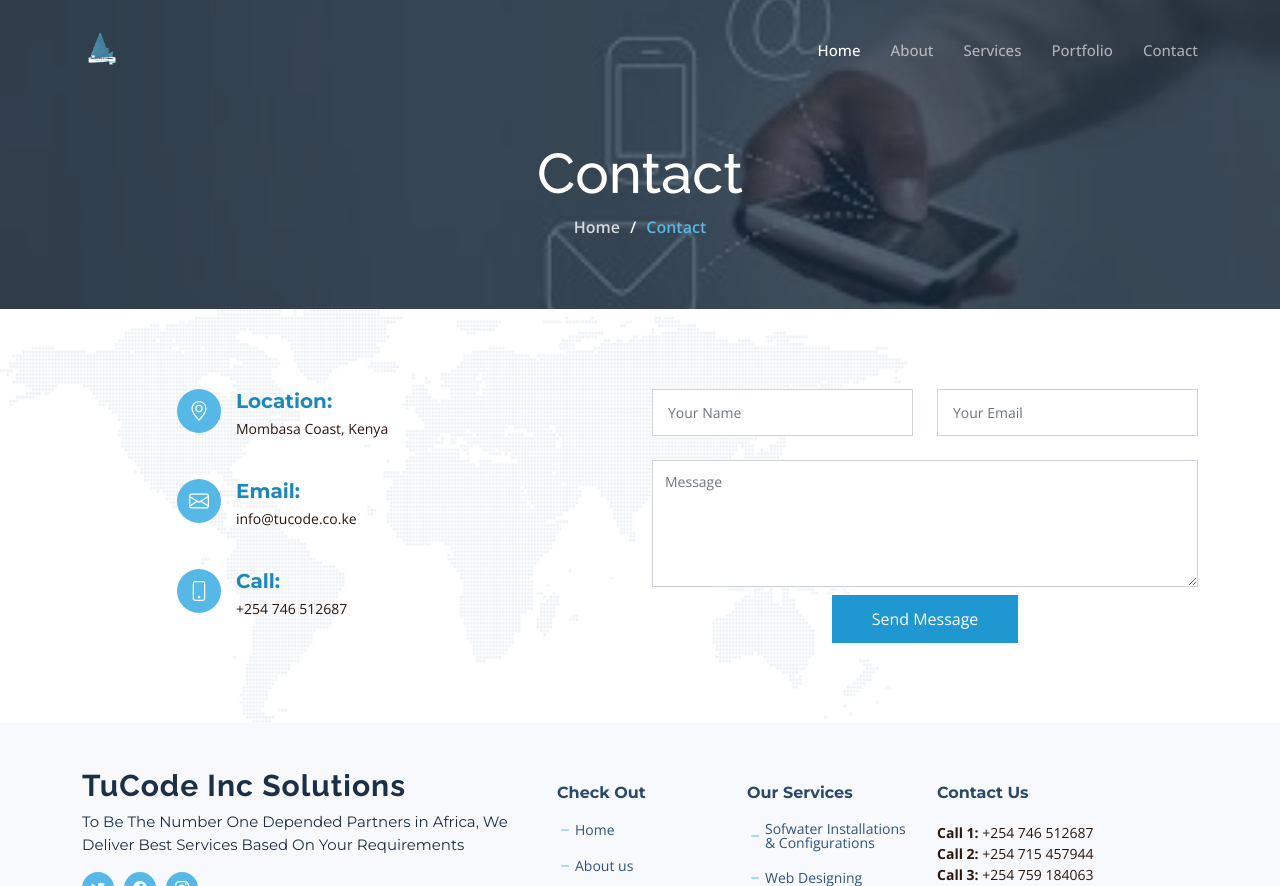
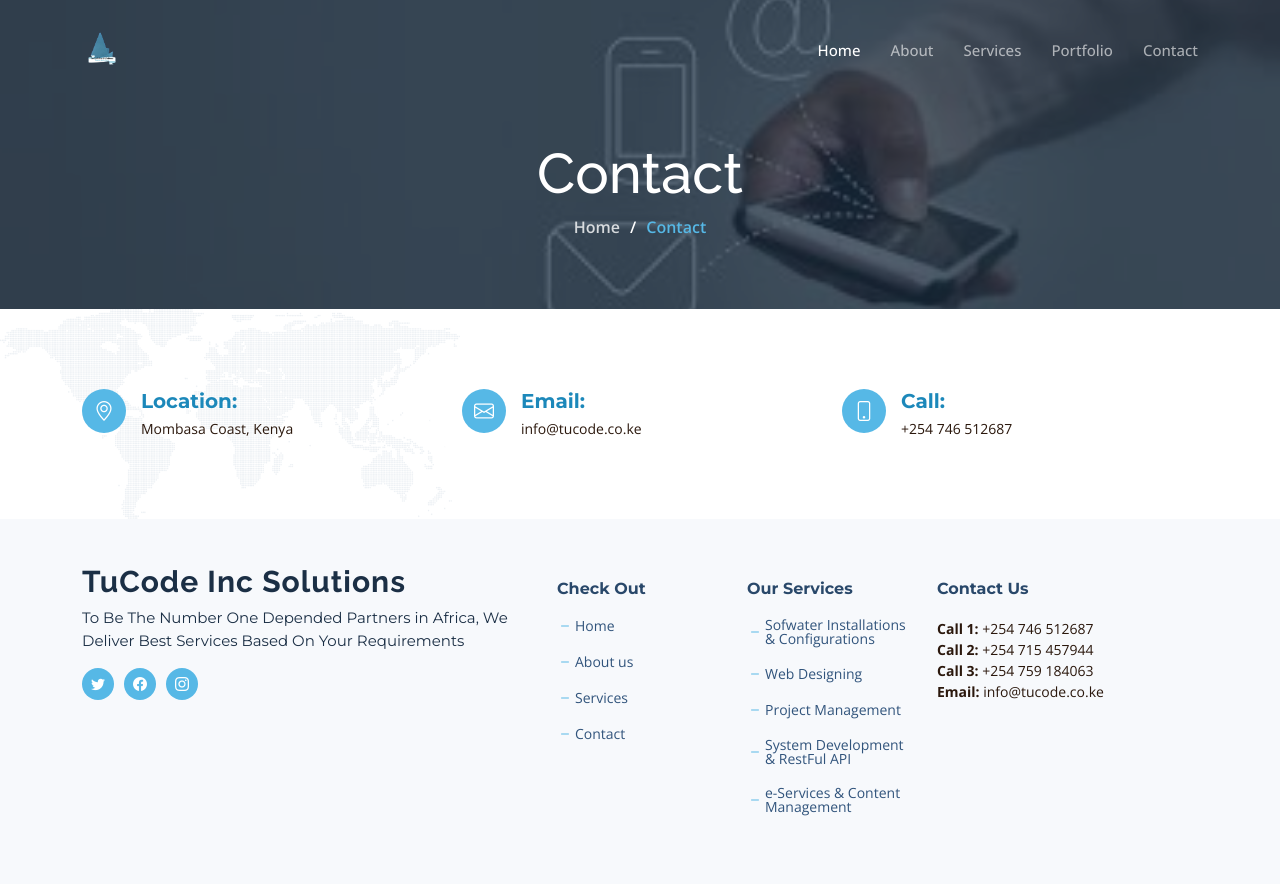
Before and after one commit to JMchfundi/tucode.co.ke, a PHP site: page /contact.php in a window 1280 px wide. Shown: the top 886 px of the page. Run offline with PHP 8.4, Linux system fonts and the light colour scheme.

Commit message:
Update contact.php

```diff
--- a/contact.php
+++ b/contact.php
@@ -26,7 +26,7 @@
 
   <div class="row gy-4 d-flex justify-content-end">
 
-    <div class="col-lg-5" data-aos="fade-up" data-aos-delay="100">
+    <div class="col-lg-4" data-aos="fade-up" data-aos-delay="100">
 
       <div class="info-item d-flex">
         <i class="bi bi-geo-alt flex-shrink-0"></i>
@@ -35,6 +35,9 @@
           <p>Mombasa Coast, Kenya</p>
         </div>
       </div><!-- End Info Item -->
+</div><!-- End Info Item -->
+
+    <div class="col-lg-4" data-aos="fade-up" data-aos-delay="100">
 
       <div class="info-item d-flex">
         <i class="bi bi-envelope flex-shrink-0"></i>
@@ -44,6 +47,10 @@
         </div>
       </div><!-- End Info Item -->
 
+            </div><!-- End Info Item -->
+
+        <div class="col-lg-4" data-aos="fade-up" data-aos-delay="100">
+
       <div class="info-item d-flex">
         <i class="bi bi-phone flex-shrink-0"></i>
         <div>
@@ -52,10 +59,10 @@
         </div>
       </div><!-- End Info Item -->
 
-    </div>
+                </div><!-- End Info Item -->
 
-    <div class="col-lg-6" data-aos="fade-up" data-aos-delay="250">
-
+   <!--
+ <div class="col-lg-6" data-aos="fade-up" data-aos-delay="250">
       <form action="mail.php" method="post" role="form" class="php-email-form">
         <div class="row">
           <div class="col-md-6 form-group">
@@ -71,8 +78,9 @@
 
         <div class="text-center"><button type="submit" name="submit">Send Message</button></div>
       </form>
+  </div> -->
 
-          <!-- Team,
+              <!-- Team,
 
           We have had a lot of pressure from Bw. Awadh with regards to email contant form.
 
@@ -81,7 +89,6 @@
           Kr,
           ^JM  -->
 
-    </div><!-- End Contact Form -->
 
   </div>
 
```
